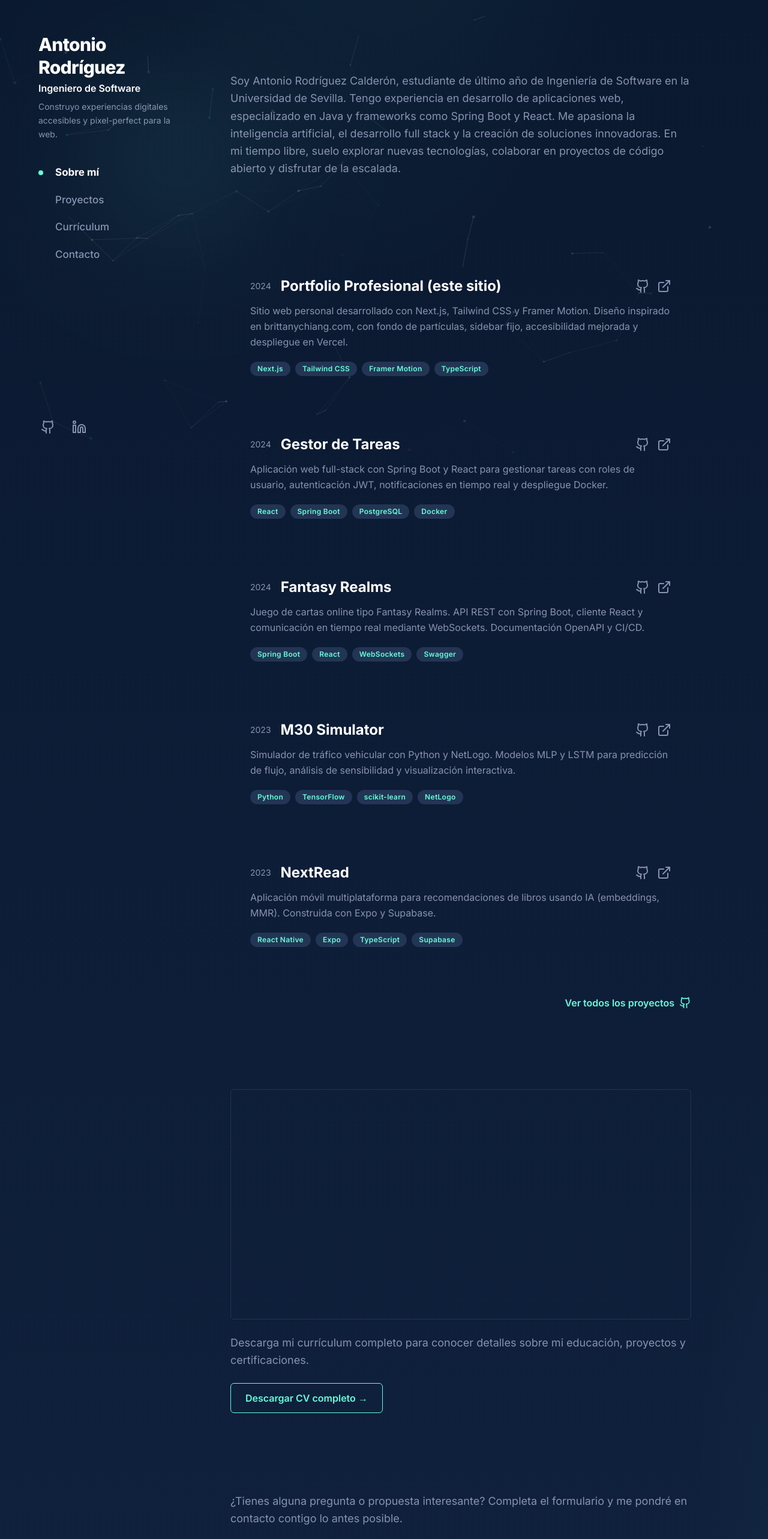
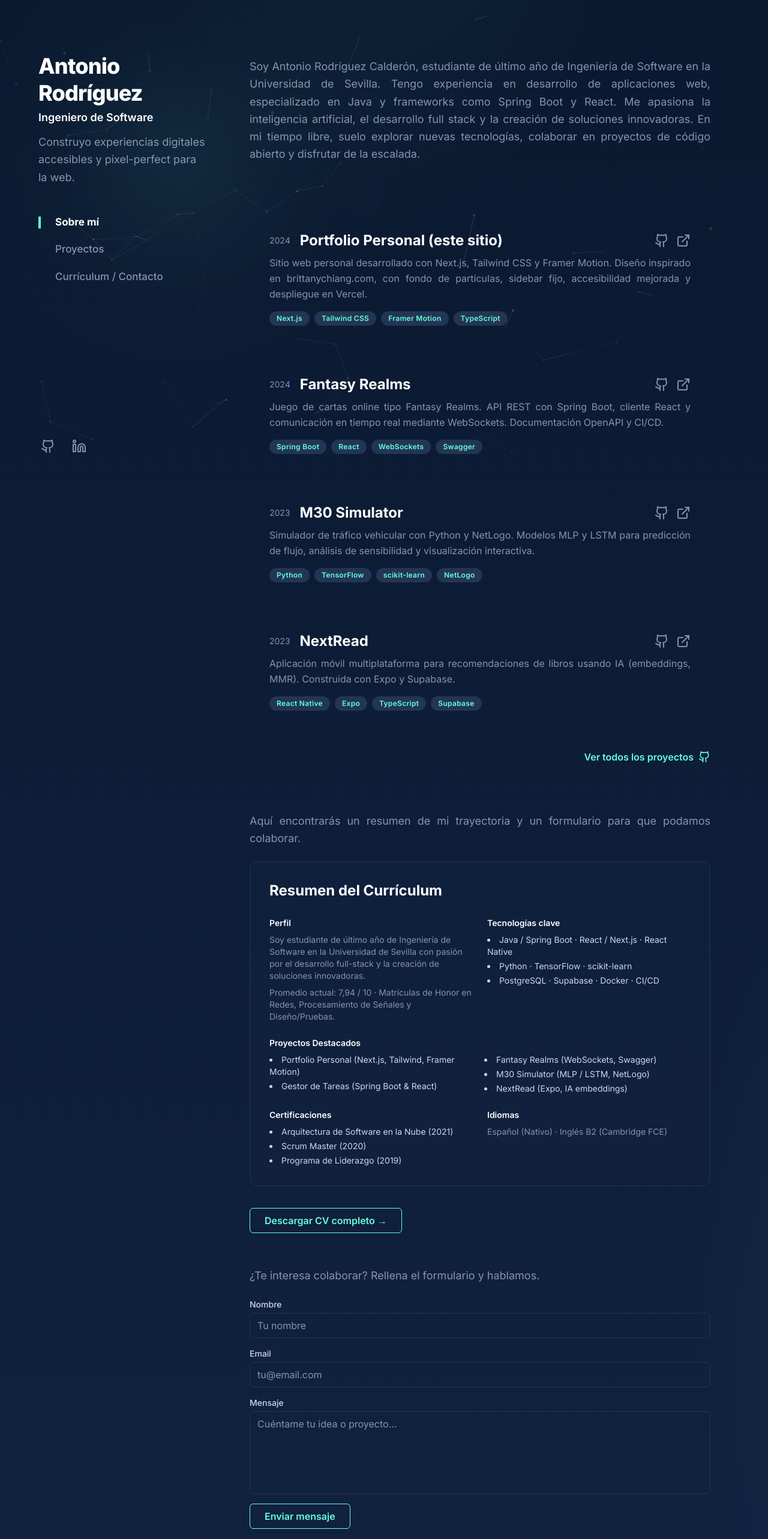
Before and after one commit to PDJ6975/Portfolio, a Next.js app: page / in a window 1280 px wide. Shown: the part 40-2606 px from the top of the page at 60% size. Built offline with nearby package versions, Linux system fonts and the light colour scheme.

Commit message:
feat: Mejorar diseño y contenido del portfolio, incluyendo ajustes en secciones y un nuevo formulario de contacto

```diff
--- a/src/app/layout.tsx
+++ b/src/app/layout.tsx
@@ -31,7 +31,9 @@ export default function RootLayout({
           </div>
         </div>
         <footer className="w-full flex justify-center text-center text-xs text-[#8892b0] mb-4">
-          Portfolio diseñado en <span className="font-semibold text-[#64ffda] mx-1">Next.js</span> y <span className="font-semibold text-[#64ffda] mx-1">Tailwind CSS</span> · © {new Date().getFullYear()} Antonio Rodríguez Calderón
+          <div className="w-full max-w-3xl px-4 mx-auto text-center">
+            Portfolio diseñado en <span className="font-semibold text-[#64ffda] mx-1">Next.js</span> y <span className="font-semibold text-[#64ffda] mx-1">Tailwind CSS</span> · © {new Date().getFullYear()} Antonio Rodríguez Calderón
+          </div>
         </footer>
       </body>
     </html>
--- a/src/app/page.tsx
+++ b/src/app/page.tsx
@@ -6,7 +6,6 @@ import { GithubIcon } from 'lucide-react';
 import AboutSection from "../components/AboutSection";
 import ProjectsSection from "../components/ProjectsSection";
 import CVSection from "../components/CVSection";
-import ContactSection from "../components/ContactSection";
 
 const techBadge = (name: string, color: string) => (
   <span className={`inline-block px-3 py-1 rounded-full text-xs font-semibold mr-2 mb-2 bg-gradient-to-r ${color} text-white shadow-md`}>{name}</span>
@@ -18,17 +17,13 @@ export default function Home() {
       <Element name="about">
         <AboutSection />
       </Element>
-      <div className="h-1" />
+      <div className="h-0" />
       <Element name="projects">
         <ProjectsSection />
       </Element>
-      <div className="h-1" />
+      <div className="h-0" />
       <Element name="cv">
         <CVSection />
-      </Element>
-      <div className="h-1" />
-      <Element name="contact">
-        <ContactSection />
       </Element>
     </div>
   );
--- a/src/components/AboutSection.tsx
+++ b/src/components/AboutSection.tsx
@@ -5,14 +5,14 @@ export default function AboutSection() {
   return (
     <motion.section
       id="about"
-      className="py-16 flex items-start"
+      className="py-10 flex items-start"
       initial={{ opacity: 0, y: 40 }}
       whileInView={{ opacity: 1, y: 0 }}
       viewport={{ once: true }}
       transition={{ duration: 0.8 }}
     >
-      <div className="w-full max-w-3xl mx-auto flex flex-col gap-5">
-        <p className="text-[#ccd6f6] text-base md:text-lg leading-relaxed">
+      <div className="w-full max-w-3xl mx-auto flex flex-col gap-2">
+        <p className="text-[#ccd6f6] text-base md:text-lg leading-relaxed text-justify">
           Soy Antonio Rodríguez Calderón, estudiante de último año de Ingeniería de Software en la Universidad de Sevilla. Tengo experiencia en desarrollo de aplicaciones web, especializado en Java y frameworks como Spring Boot y React. Me apasiona la inteligencia artificial, el desarrollo full stack y la creación de soluciones innovadoras. En mi tiempo libre, suelo explorar nuevas tecnologías, colaborar en proyectos de código abierto y disfrutar de la escalada.
         </p>
       </div>
--- a/src/components/CVSection.tsx
+++ b/src/components/CVSection.tsx
@@ -1,34 +1,107 @@
 "use client";
 import { motion } from "framer-motion";
+import { useState } from "react";
 
 export default function CVSection() {
   return (
     <motion.section
       id="cv"
-      className="py-16 flex flex-col items-start"
+      className="py-10 flex flex-col items-start"
       initial={{ opacity: 0, y: 40 }}
       whileInView={{ opacity: 1, y: 0 }}
       viewport={{ once: true }}
       transition={{ duration: 0.8 }}
     >
       <div className="w-full max-w-3xl mx-auto flex flex-col gap-6">
-        <iframe
-          src="/cv.pdf#toolbar=0&navpanes=0&scrollbar=0"
-          className="w-full h-96 rounded-md border border-[#233554] shadow-sm"
-          aria-label="Previsualización del CV en PDF"
-        />
-        <p className="text-[#8892b0] text-lg leading-relaxed">
-          Descarga mi currículum completo para conocer detalles sobre mi educación, proyectos y certificaciones.
-        </p>
+        <p className="text-[#8892b0] text-lg leading-relaxed text-justify">Aquí encontrarás un resumen de mi trayectoria y un formulario para que podamos colaborar.</p>
+        <div className="bg-[#112240]/60 border border-[#233554] rounded-xl p-8 flex flex-col gap-6 shadow-sm">
+          <h3 className="text-2xl font-bold text-white/80 mb-1">Resumen del Currículum</h3>
+          <div className="grid md:grid-cols-2 gap-6 text-sm text-[#ccd6f6]">
+            <div className="space-y-2">
+              <h4 className="font-semibold text-[#64ffda]">Perfil</h4>
+              <p>Soy estudiante de último año de Ingeniería de Software en la Universidad de Sevilla con pasión por el desarrollo full-stack y la creación de soluciones innovadoras.</p>
+              <p>Promedio actual: 7,94 / 10 · Matrículas de Honor en Redes, Procesamiento de Señales y Diseño/Pruebas.</p>
+            </div>
+            <div className="space-y-2">
+              <h4 className="font-semibold text-[#64ffda]">Tecnologías clave</h4>
+              <ul className="list-disc list-inside space-y-1">
+                <li>Java / Spring Boot · React / Next.js · React Native</li>
+                <li>Python · TensorFlow · scikit-learn</li>
+                <li>PostgreSQL · Supabase · Docker · CI/CD</li>
+              </ul>
+            </div>
+            <div className="space-y-2 md:col-span-2">
+              <h4 className="font-semibold text-[#64ffda]">Proyectos Destacados</h4>
+              <ul className="list-disc list-inside space-y-1 md:columns-2">
+                <li>Portfolio Personal (Next.js, Tailwind, Framer Motion)</li>
+                <li>Gestor de Tareas (Spring Boot & React)</li>
+                <li>Fantasy Realms (WebSockets, Swagger)</li>
+                <li>M30 Simulator (MLP / LSTM, NetLogo)</li>
+                <li>NextRead (Expo, IA embeddings)</li>
+              </ul>
+            </div>
+            <div className="space-y-2">
+              <h4 className="font-semibold text-[#64ffda]">Certificaciones</h4>
+              <ul className="list-disc list-inside space-y-1">
+                <li>Arquitectura de Software en la Nube (2021)</li>
+                <li>Scrum Master (2020)</li>
+                <li>Programa de Liderazgo (2019)</li>
+              </ul>
+            </div>
+            <div className="space-y-2">
+              <h4 className="font-semibold text-[#64ffda]">Idiomas</h4>
+              <p>Español (Nativo) · Inglés B2 (Cambridge FCE)</p>
+            </div>
+          </div>
+        </div>
         <a
-          href="/cv.pdf"
+          href="https://drive.google.com/uc?export=download&id=1TmtoeHVcXBjSRqGOXrHGa_iWqs7isGMg"
           target="_blank"
           rel="noopener noreferrer"
-          className="inline-block w-max bg-transparent border border-[#64ffda] text-[#64ffda] px-6 py-3 rounded-md font-semibold transition-colors hover:bg-[#64ffda]/10"
+          className="mt-3 inline-block w-max bg-transparent border border-[#64ffda] text-[#64ffda] px-6 py-2 rounded-md font-semibold transition-colors hover:bg-[#64ffda]/10"
         >
           Descargar CV completo →
         </a>
+        {/* Formulario de contacto */}
+        <div className="mt-8 flex flex-col gap-6">
+          <p className="text-[#8892b0] text-lg leading-relaxed text-justify">¿Te interesa colaborar? Rellena el formulario y hablamos.</p>
+          <ContactForm />
+        </div>
       </div>
     </motion.section>
   );
 }
+
+// Formulario interno reutilizado
+function ContactForm() {
+  const [form, setForm] = useState({ nombre: "", email: "", mensaje: "" });
+
+  const handleChange = (e: React.ChangeEvent<HTMLInputElement | HTMLTextAreaElement>) => {
+    setForm({ ...form, [e.target.name]: e.target.value });
+  };
+
+  const handleSubmit = (e: React.FormEvent) => {
+    e.preventDefault();
+    const subject = encodeURIComponent("Mensaje desde portfolio");
+    const body = encodeURIComponent(`Nombre: ${form.nombre}%0D%0AEmail: ${form.email}%0D%0A%0D%0A${form.mensaje}`);
+    window.location.href = `mailto:antonito.rodriguez42@gmail.com?subject=${subject}&body=${body}`;
+  };
+
+  return (
+    <form onSubmit={handleSubmit} className="w-full flex flex-col gap-4">
+      <div className="flex flex-col gap-1">
+        <label htmlFor="nombre" className="text-sm font-medium text-[#ccd6f6]">Nombre</label>
+        <input id="nombre" name="nombre" type="text" required value={form.nombre} onChange={handleChange} className="bg-transparent border border-[#233554] rounded-md px-3 py-2 text-[#ccd6f6] placeholder-[#8892b0] focus:outline-none focus:ring-2 focus:ring-[#64ffda]" placeholder="Tu nombre" />
+      </div>
+      <div className="flex flex-col gap-1">
+        <label htmlFor="email" className="text-sm font-medium text-[#ccd6f6]">Email</label>
+        <input id="email" name="email" type="email" required value={form.email} onChange={handleChange} className="bg-transparent border border-[#233554] rounded-md px-3 py-2 text-[#ccd6f6] placeholder-[#8892b0] focus:outline-none focus:ring-2 focus:ring-[#64ffda]" placeholder="tu@email.com" />
+      </div>
+      <div className="flex flex-col gap-1">
+        <label htmlFor="mensaje" className="text-sm font-medium text-[#ccd6f6]">Mensaje</label>
+        <textarea id="mensaje" name="mensaje" rows={5} required value={form.mensaje} onChange={handleChange} className="bg-transparent border border-[#233554] rounded-md px-3 py-2 text-[#ccd6f6] placeholder-[#8892b0] focus:outline-none focus:ring-2 focus:ring-[#64ffda] resize-none" placeholder="Cuéntame tu idea o proyecto..." />
+      </div>
+      <button type="submit" className="self-start bg-transparent border border-[#64ffda] text-[#64ffda] px-6 py-2 rounded-md font-semibold transition-colors hover:bg-[#64ffda]/10">Enviar mensaje</button>
+    </form>
+  );
+}
--- a/src/components/ContactSection.tsx
+++ b/src/components/ContactSection.tsx
@@ -6,7 +6,7 @@ export default function ContactSection() {
   return (
     <motion.section
       id="contact"
-      className="py-16 flex flex-col items-start gap-5"
+      className="py-10 flex flex-col items-start gap-3"
       initial={{ opacity: 0, y: 40 }}
       whileInView={{ opacity: 1, y: 0 }}
       viewport={{ once: true }}
@@ -20,11 +20,7 @@ export default function ContactSection() {
         {/* Formulario de contacto */}
         <ContactForm />
 
-        <div className="flex gap-5 mt-6">
-          <a href="https://github.com/PDJ6975" target="_blank" rel="noopener noreferrer" className="text-[#8892b0] hover:text-[#64ffda] transition-colors font-medium flex items-center gap-1">
-            GitHub ↗
-          </a>
-        </div>
+        {/* Enlace eliminado para reducir elementos redundantes */}
       </div>
     </motion.section>
   );
--- a/src/components/ProjectsSection.tsx
+++ b/src/components/ProjectsSection.tsx
@@ -5,21 +5,12 @@ import { GithubIcon, ExternalLink } from "lucide-react";
 const projects = [
   {
     year: "2024",
-    title: "Portfolio Profesional (este sitio)",
+    title: "Portfolio Personal (este sitio)",
     description:
       "Sitio web personal desarrollado con Next.js, Tailwind CSS y Framer Motion. Diseño inspirado en brittanychiang.com, con fondo de partículas, sidebar fijo, accesibilidad mejorada y despliegue en Vercel.",
     tech: ["Next.js", "Tailwind CSS", "Framer Motion", "TypeScript"],
     github: "https://github.com/PDJ6975/portfolio",
     demo: "https://portfolio-antonio.vercel.app/",
-  },
-  {
-    year: "2024",
-    title: "Gestor de Tareas",
-    description:
-      "Aplicación web full-stack con Spring Boot y React para gestionar tareas con roles de usuario, autenticación JWT, notificaciones en tiempo real y despliegue Docker.",
-    tech: ["React", "Spring Boot", "PostgreSQL", "Docker"],
-    github: "https://github.com/PDJ6975/gestor-tareas",
-    demo: "https://gestor-tareas-demo.vercel.app/",
   },
   {
     year: "2024",
@@ -54,17 +45,17 @@ export default function ProjectsSection() {
   return (
     <motion.section
       id="projects"
-      className="py-16 flex flex-col items-start"
+      className="py-10 flex flex-col items-start"
       initial={{ opacity: 0, y: 40 }}
       whileInView={{ opacity: 1, y: 0 }}
       viewport={{ once: true }}
       transition={{ duration: 0.8 }}
     >
-      <div className="w-full max-w-3xl mx-auto flex flex-col gap-8">
+      <div className="w-full max-w-3xl mx-auto flex flex-col gap-4">
         {projects.map((project, idx) => (
           <motion.div
             key={project.title}
-            className="bg-transparent border border-transparent rounded-xl p-8 flex flex-col gap-3 transition-all duration-200 hover:bg-[#112240]/60 hover:border-[#233554]"
+            className="bg-transparent border border-transparent rounded-xl p-8 flex flex-col gap-2 transition-all duration-200 hover:bg-[#112240]/60 hover:border-[#233554]"
             initial={{ opacity: 0, y: 30 }}
             whileInView={{ opacity: 1, y: 0 }}
             viewport={{ once: true }}
@@ -96,7 +87,7 @@ export default function ProjectsSection() {
                 </a>
               </div>
             </div>
-            <p className="text-[#ccd6f6] text-base leading-relaxed mb-1">{project.description}</p>
+            <p className="text-[#ccd6f6] text-base leading-relaxed text-justify mb-1">{project.description}</p>
             <div className="flex flex-wrap gap-2 mt-1">
               {project.tech.map((tech) => (
                 <span
--- a/src/components/Sidebar.tsx
+++ b/src/components/Sidebar.tsx
@@ -5,8 +5,7 @@ import { GithubIcon, LinkedinIcon } from "lucide-react";
 const sections = [
   { id: "about", label: "Sobre mí" },
   { id: "projects", label: "Proyectos" },
-  { id: "cv", label: "Currículum" },
-  { id: "contact", label: "Contacto" },
+  { id: "cv", label: "Currículum / Contacto" },
 ];
 
 export default function Sidebar() {
@@ -32,11 +31,11 @@ export default function Sidebar() {
   }, []);
 
   return (
-    <aside className="hidden md:flex flex-col justify-between items-start w-64 pr-8 pb-8 sticky top-24 self-start h-[calc(100vh-6rem)]" aria-label="Barra lateral de navegación">
+    <aside className="hidden md:flex flex-col justify-between items-start w-80 pr-10 pb-8 sticky top-32 self-start h-[calc(100vh-6rem)]" aria-label="Barra lateral de navegación">
       <div className="w-full">
-        <h1 className="text-3xl font-extrabold tracking-tight text-white/80 mb-1 leading-tight">Antonio Rodríguez</h1>
-        <h2 className="text-base font-semibold text-[#64ffda]">Ingeniero de Software</h2>
-        <p className="text-[#8892b0] text-sm leading-relaxed mt-2 mb-8 max-w-xs">
+        <h1 className="text-4xl font-extrabold tracking-tight text-white/80 mb-1 leading-tight">Antonio Rodríguez</h1>
+        <h2 className="text-lg font-semibold text-[#64ffda]">Ingeniero de Software</h2>
+        <p className="text-[#8892b0] text-base md:text-lg leading-relaxed mt-3 mb-10 max-w-sm">
           Construyo experiencias digitales accesibles y pixel-perfect para la web.
         </p>
         <nav className="flex flex-col gap-1 mt-8 text-[17px] font-medium" role="navigation" aria-label="Navegación principal">
@@ -52,7 +51,7 @@ export default function Sidebar() {
               tabIndex={0}
               aria-current={active === section.id ? "page" : undefined}
             >
-              <span className={`block w-2 h-2 rounded-full mr-2 transition-all ${active === section.id ? 'bg-[#64ffda]' : 'bg-transparent group-hover:bg-[#64ffda]'}`}></span>
+              <span className={`block w-1 h-5 mr-3 transition-all ${active === section.id ? 'bg-[#64ffda]' : 'bg-transparent group-hover:bg-[#64ffda]'}`}></span>
               {section.label}
             </a>
           ))}
@@ -62,7 +61,7 @@ export default function Sidebar() {
         <a href="https://github.com/PDJ6975" target="_blank" rel="noopener noreferrer" aria-label="GitHub de Antonio Rodríguez Calderón" className="text-[#8892b0] hover:text-[#64ffda] transition-colors rounded-full p-1 focus:outline-none focus-visible:ring-2 focus-visible:ring-[#64ffda] focus-visible:ring-offset-2">
           <GithubIcon className="w-6 h-6" />
         </a>
-        <a href="https://www.linkedin.com/in/antonio-rodriguez-calderon" target="_blank" rel="noopener noreferrer" aria-label="LinkedIn de Antonio Rodríguez Calderón" className="text-[#8892b0] hover:text-[#64ffda] transition-colors rounded-full p-1 focus:outline-none focus-visible:ring-2 focus-visible:ring-[#64ffda] focus-visible:ring-offset-2">
+        <a href="https://www.linkedin.com/in/antonio-rodr%C3%ADguez-calder%C3%B3n-238b84254/" target="_blank" rel="noopener noreferrer" aria-label="LinkedIn de Antonio Rodríguez Calderón" className="text-[#8892b0] hover:text-[#64ffda] transition-colors rounded-full p-1 focus:outline-none focus-visible:ring-2 focus-visible:ring-[#64ffda] focus-visible:ring-offset-2">
           <LinkedinIcon className="w-6 h-6" />
         </a>
       </div>
```
